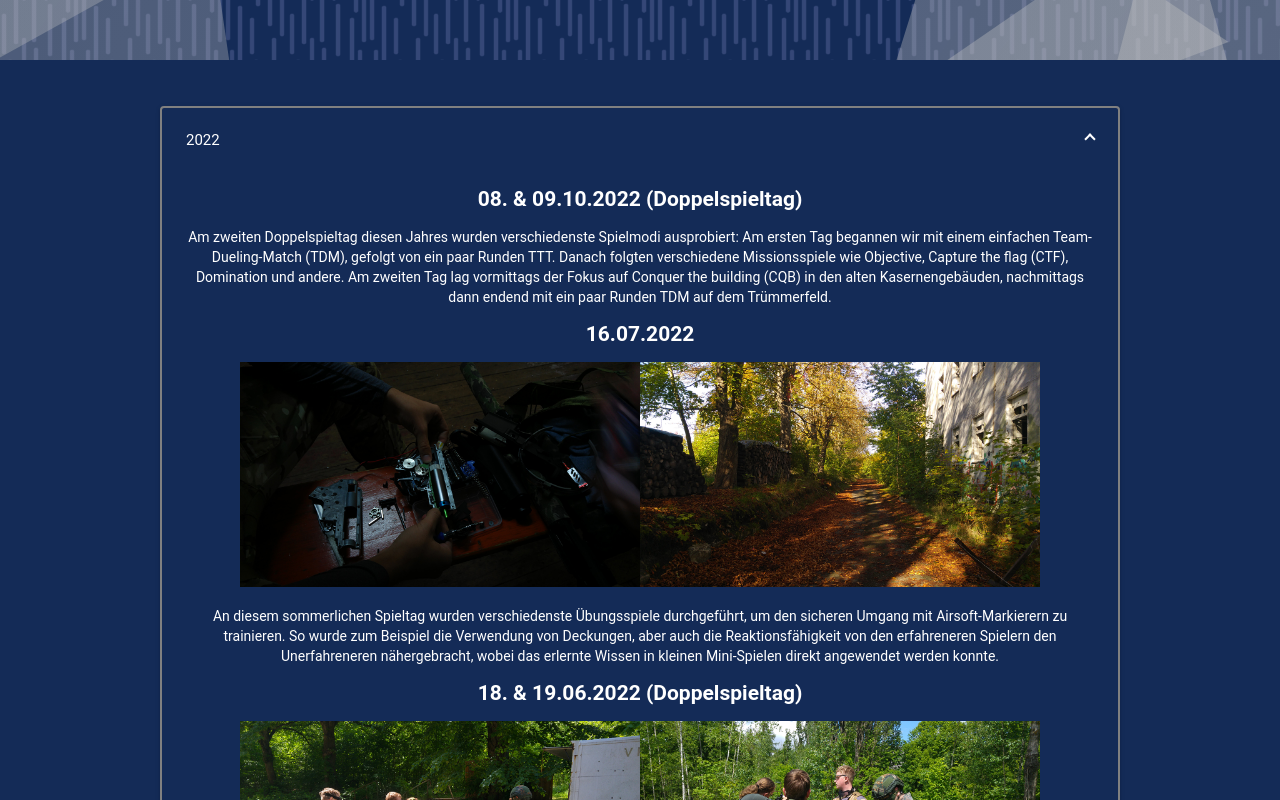
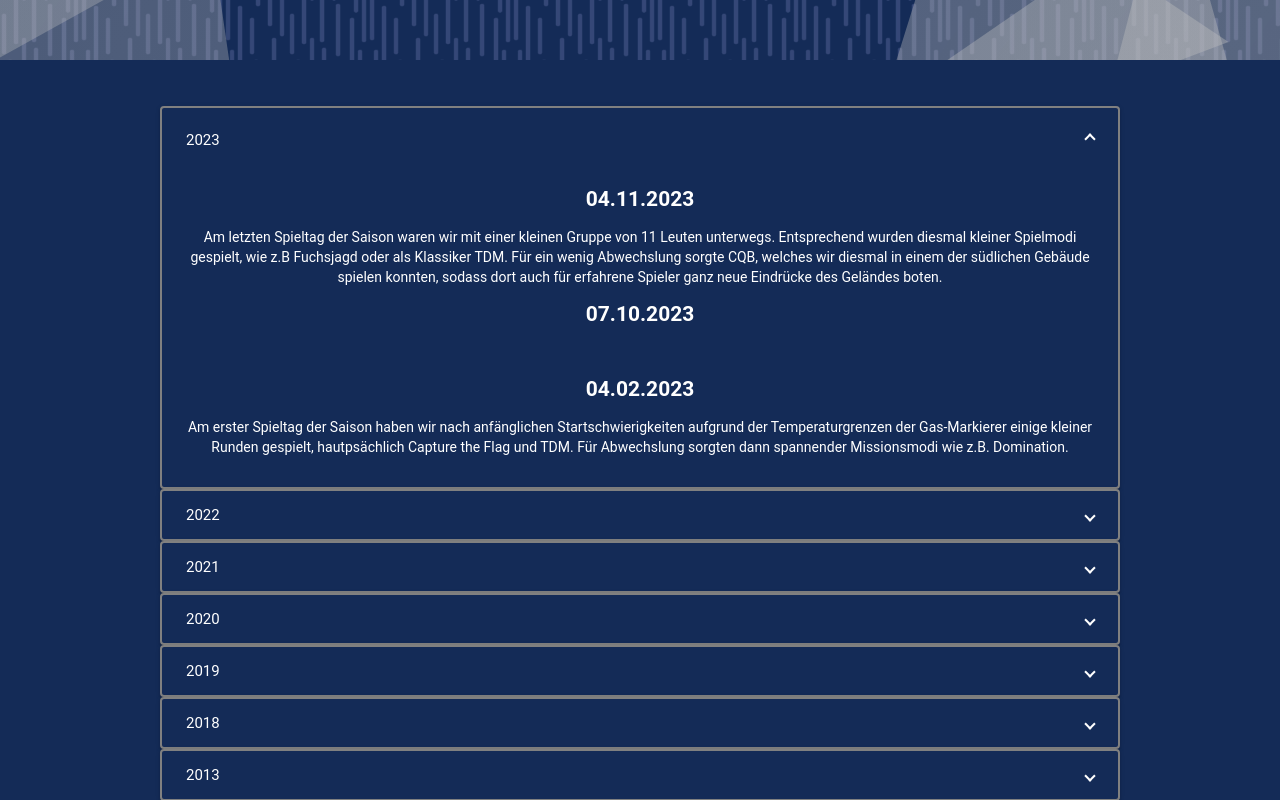
Before and after one commit to freizeit-team-dresden/airsoft, an Angular app: page /#/news in a window 1280 px wide. Shown: the part 840-1640 px from the top of the page. Built offline with nearby package versions, Linux system fonts and the light colour scheme.

Commit message:
Update news.component.html

```diff
--- a/src/app/news/news.component.html
+++ b/src/app/news/news.component.html
@@ -5,15 +5,36 @@
 </div>
 <div class="botContent">
 
-<mat-expansion-panel class="expansionPanel" [expanded]="true">
+  <mat-expansion-panel class="expansionPanel" [expanded]="true">
     <mat-expansion-panel-header>
+      <mat-panel-title class="expansionPanelHeader">
+        2023
+      </mat-panel-title>
+    </mat-expansion-panel-header>
+
+    <h2><font color=white>04.11.2023</font></h2>
+    <!-- <a href="assets/photos/220716/220716_1.jpg" target="_blank"><img src="assets/photos/220716/220716_1.jpg" class="photo" style="width: 400px; height: 225px;"/></a> -->
+    <p class="expansionPanelContent">Am letzten Spieltag der Saison waren wir mit einer kleinen Gruppe von 11 Leuten unterwegs. Entsprechend wurden diesmal kleiner Spielmodi gespielt, wie z.B Fuchsjagd oder als Klassiker TDM. Für ein wenig Abwechslung sorgte CQB, welches wir diesmal in einem der südlichen Gebäude spielen konnten, sodass dort auch für erfahrene Spieler ganz neue Eindrücke des Geländes boten.
+    </p>
+
+    <h2><font color=white>07.10.2023</font></h2>
+    <p class="expansionPanelContent"><br>
+    </p>
+
+    <h2><font color=white>04.02.2023</font></h2>
+    <p class="expansionPanelContent">Am erster Spieltag der Saison haben wir nach anfänglichen Startschwierigkeiten aufgrund der Temperaturgrenzen der Gas-Markierer einige kleiner Runden gespielt, hautpsächlich Capture the Flag und TDM. Für Abwechslung sorgten dann spannender Missionsmodi wie z.B. Domination.
+    </p>
+
+ </mat-expansion-panel>
+
+ <mat-expansion-panel class="expansionPanel">
+   <mat-expansion-panel-header>
       <mat-panel-title class="expansionPanelHeader">
         2022
       </mat-panel-title>
     </mat-expansion-panel-header>
 
     <h2><font color=white>08. & 09.10.2022 (Doppelspieltag)</font></h2>
-
     <p class="expansionPanelContent">Am zweiten Doppelspieltag diesen Jahres wurden verschiedenste Spielmodi ausprobiert: Am ersten Tag begannen wir mit einem einfachen Team-Dueling-Match (TDM), gefolgt von ein paar Runden TTT. Danach folgten verschiedene Missionsspiele wie Objective, Capture the flag (CTF), Domination und andere. Am zweiten Tag lag vormittags der Fokus auf Conquer the building (CQB) in den alten Kasernengebäuden, nachmittags dann endend mit ein paar Runden TDM auf dem Trümmerfeld.
     </p>
 
```
